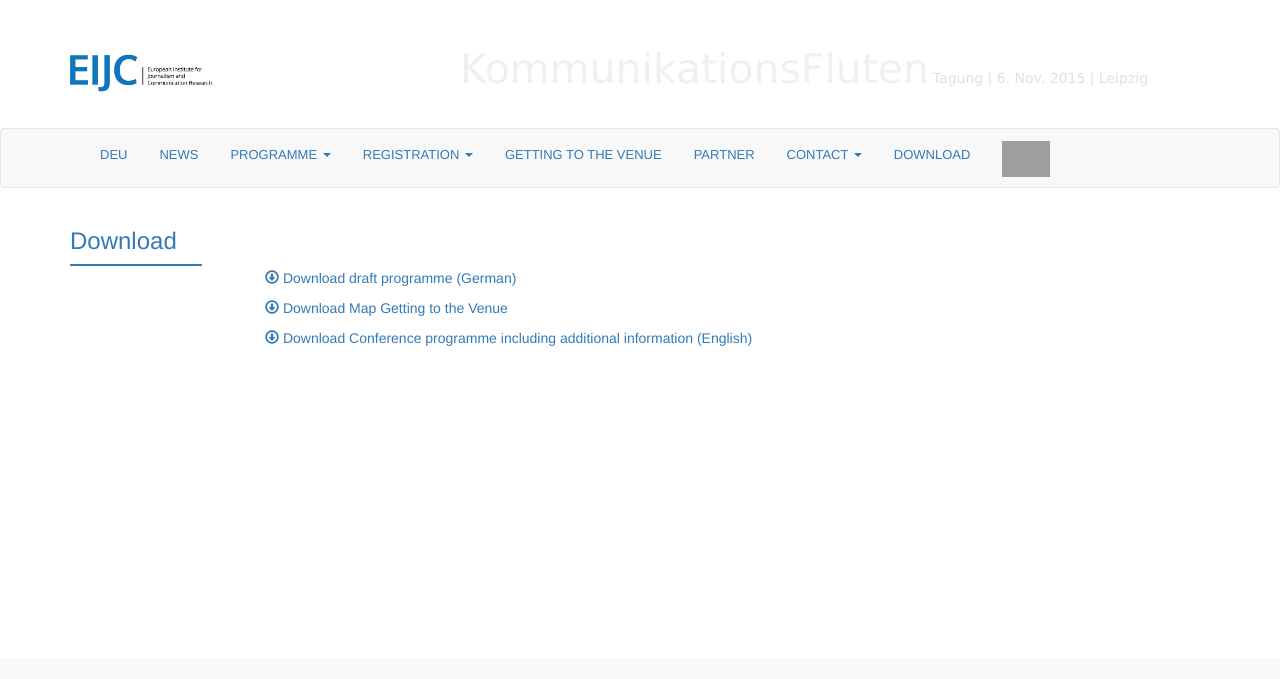
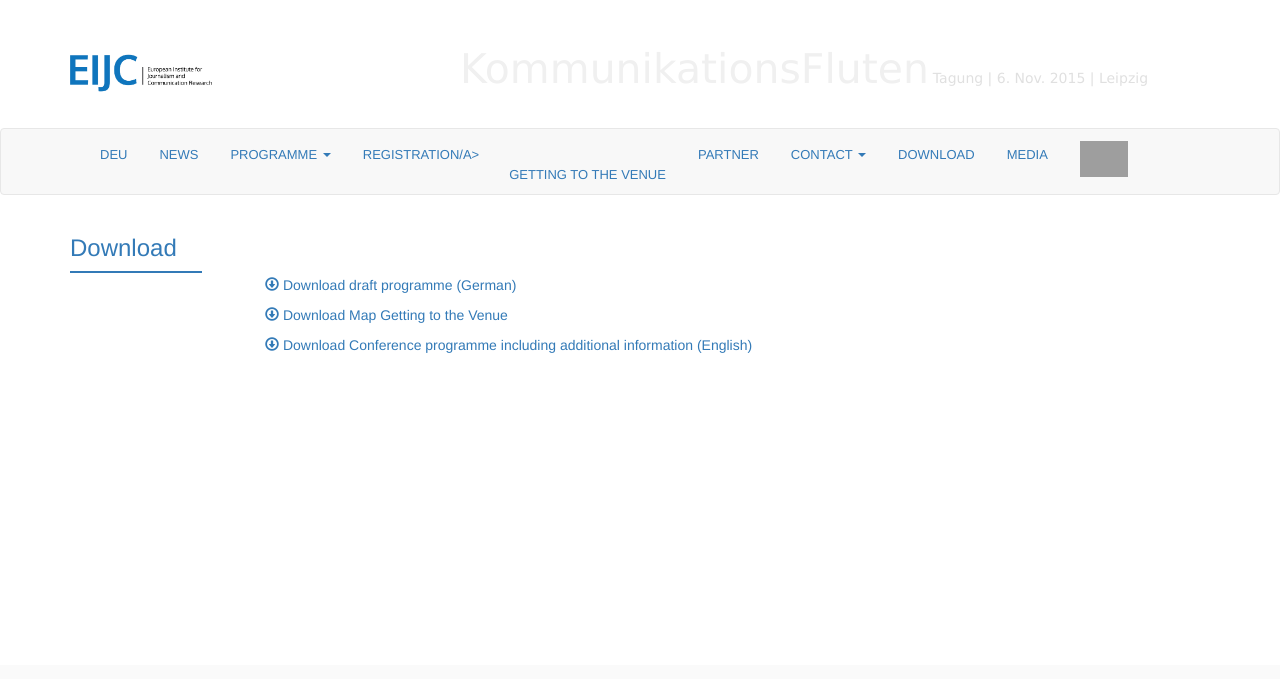
Before and after one commit to susedev/test, a Jekyll site: the page built from download.html, in a window 1280 px wide. Shown: the top 679 px of the page. Built offline with Jekyll 4.4.1, drawn with Linux system fonts in a browser that asks for light colours; nearby versions of some CDN libraries; grey boxes are pictures that could not be loaded.

Commit message:
Update navbar-en.html

```diff
--- a/_includes/navbar-en.html
+++ b/_includes/navbar-en.html
@@ -20,12 +20,7 @@
             <li><a href="{{ site.base_url }}/titles-and-speakers.html">Titles and Speaker</a></li>
           </ul>
          <li class="dropdown">
-          <a href="{{ site.base_url }}/registration.html" class="dropdown-toggle" data-toggle="dropdown" role="button" aria-expanded="false">Registration <span class="caret"></span></a>
-          <ul class="dropdown-menu" role="menu">
-            <li><a href="{{ site.base_url }}/registration.html">Guests</a></li>
-            <li class="divider"></li>
-            <li><a href="{{ site.base_url }}/media.html">Media</a></li>
-          </ul>
+        <li><a href="{{ site.base_url }}/registration.html">Registration/a></li>
         <li><a href="{{ site.base_url }}/location.html">Getting to the Venue <span class="sr-only">(current)</span></a></li>
         <li><a href="{{ site.base_url }}/partner.html">Partner <span class="sr-only">(current)</span></a></li>
         <li class="dropdown">
@@ -38,7 +33,8 @@
             <li><a href="{{ site.base_url }}/legal-information.html">Legal Notices</a></li>
           </ul>
         <li><a href="{{ site.base_url }}/download.html">Download<span class="sr-only">(current)</span></a></li>
-          <li><a href="https://twitter.com/LSoM_News/status/639087722716639234" target="_blank" title="Conference cited on twitter"><img alt"CITED ON TWITTER" src="http://www.eijc.eu/wp-content/uploads/2015/09/Twitter-reso.png" style="height: 36px; width:auto; margin-top:-5px;"></img></a></li>
+        <li><a href="{{ site.base_url }}/media.html">Media</a></li>
+        <li><a href="https://twitter.com/LSoM_News/status/639087722716639234" target="_blank" title="Conference cited on twitter"><img alt"CITED ON TWITTER" src="http://www.eijc.eu/wp-content/uploads/2015/09/Twitter-reso.png" style="height: 36px; width:auto; margin-top:-5px;"></img></a></li>
       </ul>
   </div>
 </nav>
```
